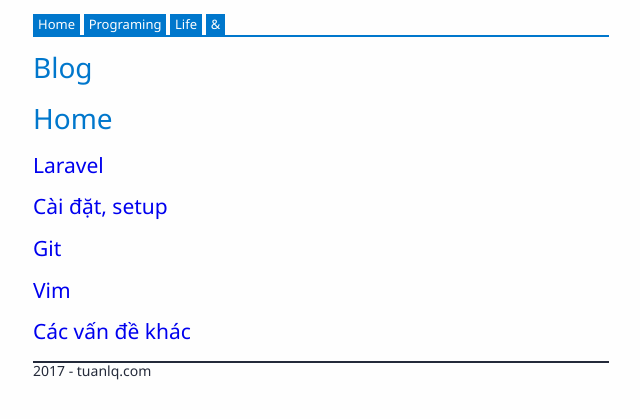
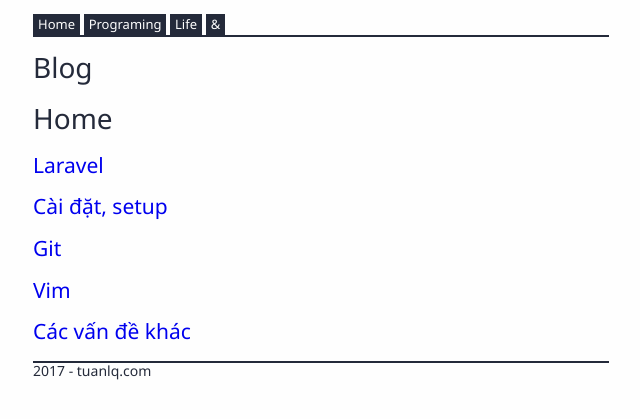
Before and after one commit to tuanle/tuanle.github.io, a Jekyll site: the page built from index.md, in a window 1280 px wide. Shown: the top 419 px of the page, without its empty margins (159-799 px from the left). Built offline with Jekyll 4.4.1, drawn with Linux system fonts in a browser that asks for light colours.

Commit message:
[temp] Temporary commit in 2017-02-16 06:58

```diff
--- a/assets/css/main.css
+++ b/assets/css/main.css
@@ -83,7 +83,6 @@ a {
 }
 
 h1, h2, h3, h4, h5 {
-    color: #07c;
     font-weight: normal;
 }
 
@@ -99,7 +98,7 @@ h1, h2, h3, h4, h5 {
 #menu {
     padding: 0;
     list-style: none;
-    border-bottom: 2px solid #07c;
+    border-bottom: 2px solid #242a3a;
 }
 
 #menu .item {
@@ -115,14 +114,14 @@ h1, h2, h3, h4, h5 {
     font-size: 13px;
     padding: 3px 5px;
     color: #fefefe;
-    background: #07c;
+    background: #242a3a;
 }
 
 #menu .item a:hover {
-    border: 2px solid #07c;
+    border: 2px solid #242a3a;
     border-bottom: 0;
     padding: 1px 3px 3px 3px;
-    color: #07c;
+    color: #242a3a;
     background: #fefefe;
 }
 
```
